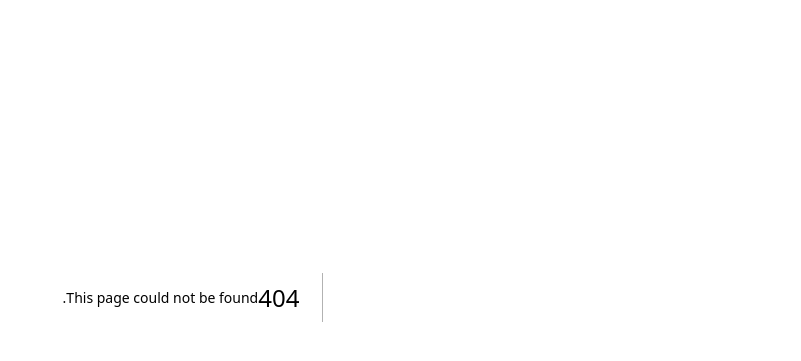
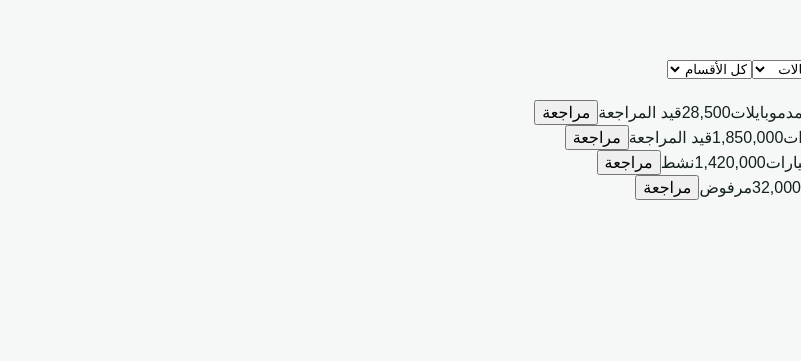
Before and after one commit to GEMY4GEMY/SOUQNA-Marketplace, a Next.js app: page /owner/ads in a window 1280 px wide. Before the commit this address had no page. Shown: the part 103-464 px from the top of the page, without its empty margins (479-1280 px from the left). Built offline with nearby package versions, Linux system fonts and the light colour scheme.

Commit message:
feat: build src/app/owner/ads/page.tsx

```diff
--- /dev/null
+++ b/src/app/owner/ads/page.tsx
@@ -0,0 +1,13 @@
+const ads = [
+  ["#5812","iPhone 15 Pro 256GB","أحمد محمد","موبايلات","28,500","قيد المراجعة"],
+  ["#5811","شقة للبيع - المسلة","محمد علي","عقارات","1,850,000","قيد المراجعة"],
+  ["#5809","Kia Sportage 2021","كريم حسن","سيارات","1,420,000","نشط"],
+  ["#5807","غرفة نوم كاملة","محمود السيد","أثاث","32,000","مرفوض"],
+];
+
+export default function OwnerAds() {
+ return <main className="managementPage"><header><div><a href="/owner">← لوحة المالك</a><h1>إدارة الإعلانات</h1><p>مراجعة ومتابعة جميع إعلانات المنصة.</p></div><button>تصدير</button></header>
+ <div className="filterBar"><input placeholder="بحث برقم أو عنوان الإعلان..." /><select><option>كل الحالات</option><option>قيد المراجعة</option><option>نشط</option><option>مرفوض</option></select><select><option>كل الأقسام</option><option>سيارات</option><option>عقارات</option><option>موبايلات</option></select></div>
+ <section className="managementTable"><div className="mRow mHead"><span>الرقم</span><span>الإعلان</span><span>البائع</span><span>القسم</span><span>السعر</span><span>الحالة</span><span>إجراء</span></div>
+ {ads.map(a=><div className="mRow" key={a[0]}>{a.map((v,i)=><span key={i} className={i===5?"status":""}>{v}</span>)}<span><button className="tiny">مراجعة</button></span></div>)}</section></main>
+}
```
